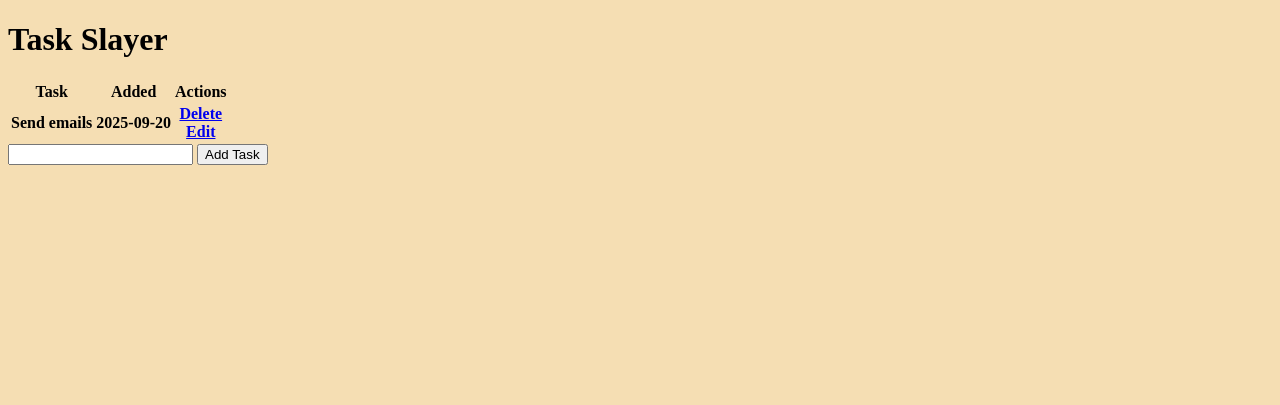
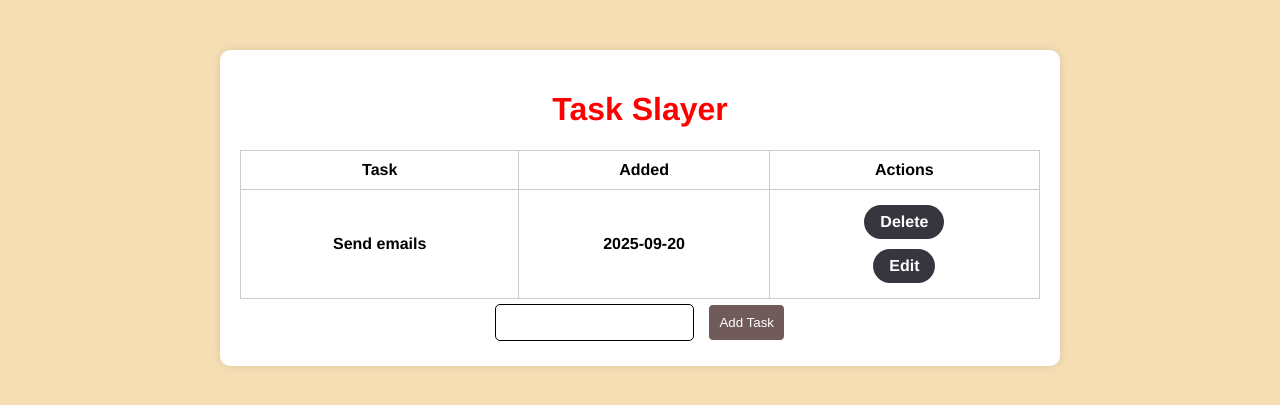
Before and after one commit to seanolson3/New_Flask_App, a Flask app: page / in a window 1280 px wide. Shown: the top 405 px of the page. Run offline with Flask 3, Linux system fonts and the light colour scheme; lists and menus that the app fills with data are empty.

Commit message:
Added in css styling basics, pending final adjustments

```diff
--- a/static/styles.css
+++ b/static/styles.css
@@ -1,3 +1,62 @@
 body {
+  font-family: "Franklin Gothic Medium", "Arial Narrow", Arial, sans-serif;
+  margin: 0;
+  padding: 0;
   background-color: wheat;
+}
+
+.content {
+  max-width: 800px;
+  margin: 50px auto;
+  padding: 20px;
+  background-color: #fff;
+  border-radius: 10px;
+  box-shadow: 0 0 10px rgba(0, 0, 0, 0.1);
+  text-align: center;
+}
+.content h1 {
+  color: red;
+}
+.content h4 {
+  color: #666;
+}
+.content table {
+  width: 100%;
+  margin-top: 20px;
+  border-collapse: collapse;
+}
+.content table th, .content table td {
+  padding: 10px;
+  border: 1px solid #ccc;
+}
+.content table th th, .content table td th {
+  background-color: #f0f0f0;
+  color: #333;
+}
+.content a {
+  display: inline-block;
+  padding: 8px 16px;
+  margin: 5px;
+  border-radius: 20px;
+  background-color: #37353E;
+  color: #fff;
+  text-decoration: none;
+  transition: background-color 0.3s ease;
+}
+.content a:hover {
+  background-color: #44444E;
+}
+.content input {
+  padding: 10px;
+  margin: 5px;
+  border: solid 1px;
+  border-radius: 5px;
+}
+.content #btn_add {
+  background-color: #715A5A;
+  color: #fff;
+  cursor: pointer;
+}
+.content #btn_add:hover {
+  background-color: #D3DAD9;
 }/*# sourceMappingURL=styles.css.map */
--- a/static/styles.scss
+++ b/static/styles.scss
@@ -1,3 +1,83 @@
-body {
-    background-color: wheat;
+
+// color variables
+$primary_color: #37353E;
+$primary_hover_color: #44444E;
+$success_color: #715A5A;
+$success_hovor_color: #D3DAD9;
+$title_color: red;
+$bg_color: wheat;
+
+
+
+body{
+    font-family: 'Franklin Gothic Medium', 'Arial Narrow', Arial, sans-serif;
+    margin: 0;
+    padding: 0;
+    background-color: $bg_color;
 }
+
+.content{
+    max-width: 800px;
+    margin: 50px auto;
+    padding: 20px;
+    background-color: #fff;
+    border-radius: 10px;
+    box-shadow: 0 0 10px rgba(0, 0, 0, 0.1);
+    text-align: center;
+
+    h1{
+        color: $title_color;
+    }
+
+    h4{
+        color: #666;
+    }
+
+    table{
+        width: 100%;
+        margin-top: 20px;
+        border-collapse: collapse;
+
+        th,td{
+            padding: 10px;
+            border: 1px solid #ccc;
+
+            th{
+                background-color: #f0f0f0;
+                color: #333;
+            }
+        }
+    }
+
+    a{
+        display: inline-block;
+        padding: 8px 16px;
+        margin: 5px;
+        border-radius: 20px;
+        background-color: $primary_color;
+        color: #fff;
+        text-decoration: none;
+        transition: background-color 0.3s ease;
+
+
+        &:hover{
+            background-color: $primary_hover_color;
+        }
+    }
+
+    input {
+        padding: 10px;
+        margin: 5px;
+        border: solid 1px;
+        border-radius: 5px;
+    }
+
+    #btn_add {
+        background-color: $success_color;
+        color: #fff;
+        cursor: pointer;
+        &:hover {
+            background-color: $success_hovor_color;
+        }
+    }
+}
```
Also changed, not shown: instance/database.db, 1 other file.
